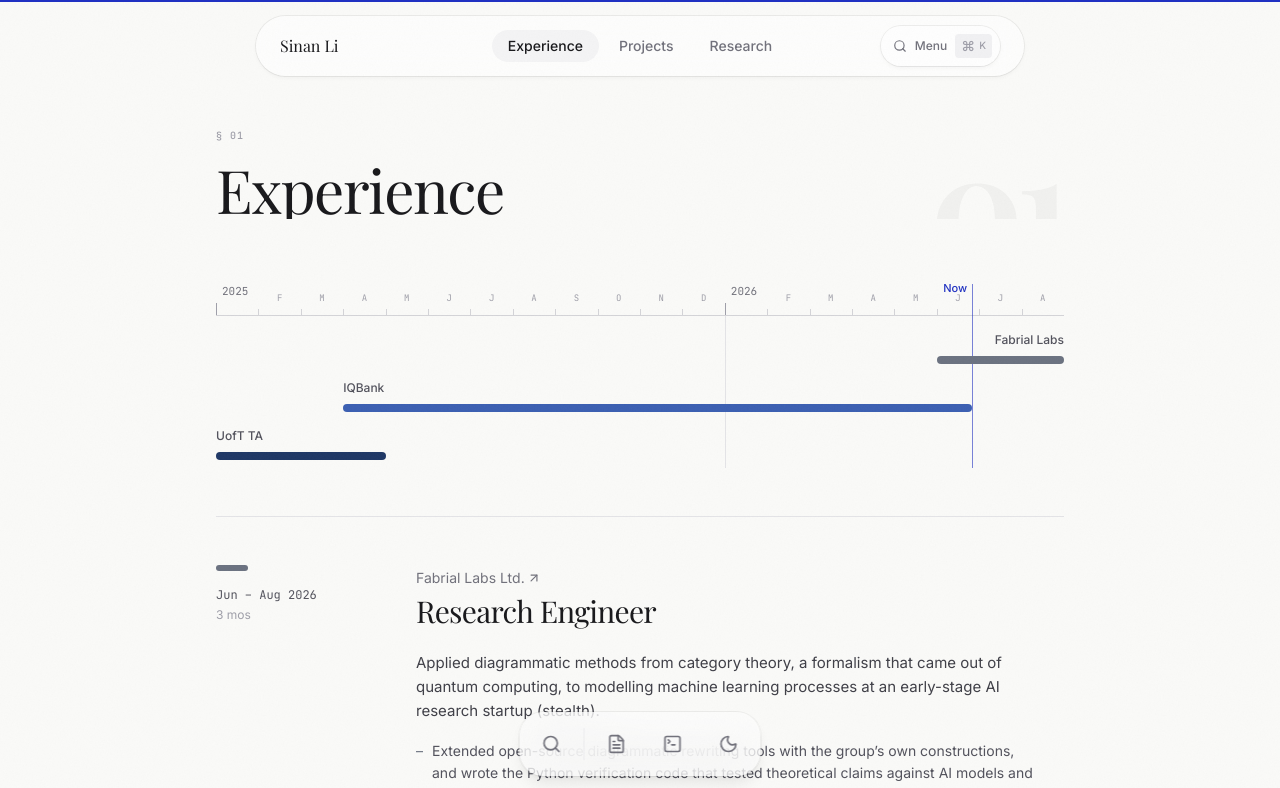
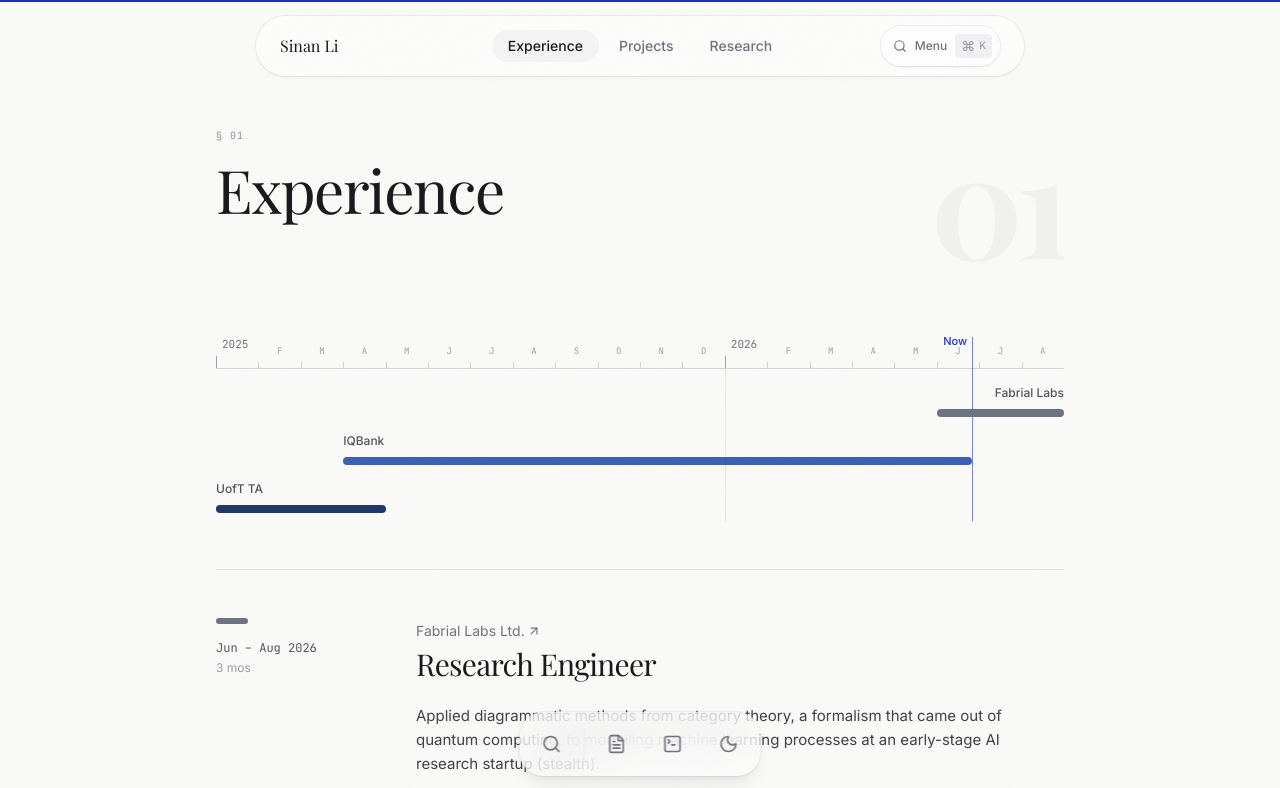
Before and after one commit to lance1416/portfolio, a React (Vite) app: page /experience in a window 1280 px wide. Shown: the top 788 px of the page. Built offline with nearby package versions, Linux system fonts and the light colour scheme; a web font is replaced by a local one.

Commit message:
fix(header): keep the ghost number unclipped when there is no subtitle

```diff
--- a/src/components/PageHeader.tsx
+++ b/src/components/PageHeader.tsx
@@ -11,7 +11,11 @@
   const num = chapter.replace('§ ', '');
 
   return (
-    <motion.header variants={fadeUp} className="relative mb-16 overflow-hidden">
+    // min-h fits the 9rem ghost number, which would be clipped without a subtitle
+    <motion.header
+      variants={fadeUp}
+      className="relative mb-16 min-h-36 overflow-hidden"
+    >
       {/* Decorative ghost number — editorial depth */}
       <span
         aria-hidden="true"
```
